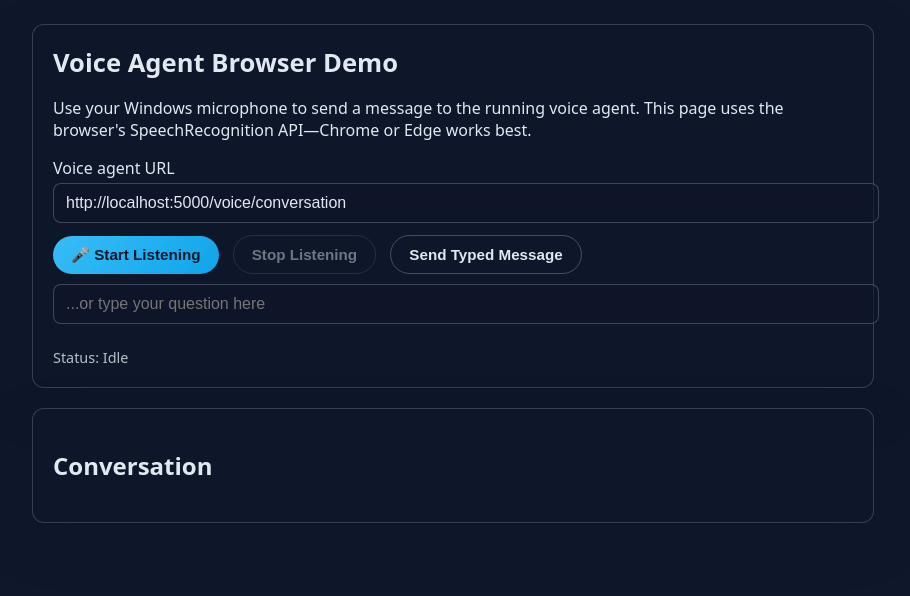
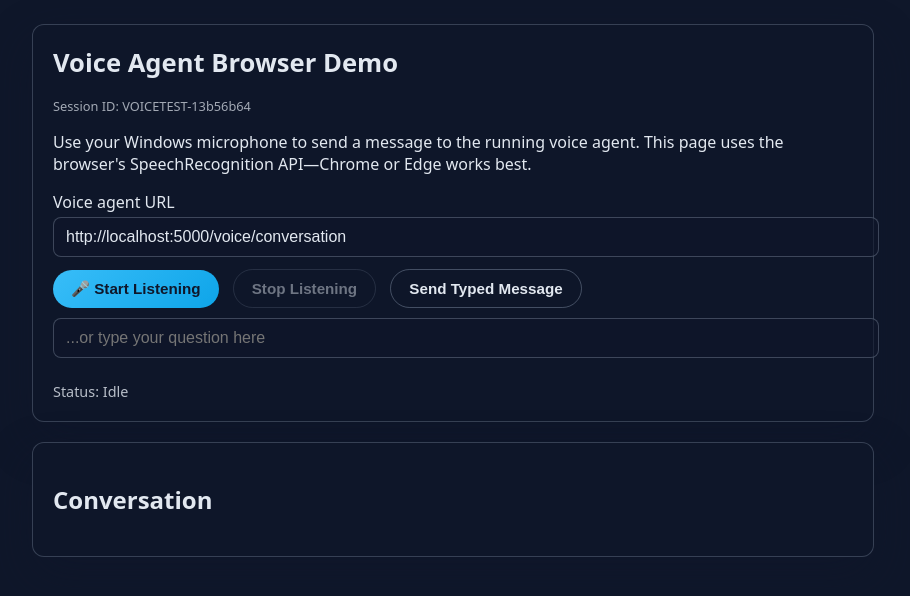
Before and after one commit to vgella/voice_demo, a plain HTML site: page index.html in a window 1280 px wide. Shown: the whole page, without its empty margins (187-1097 px from the left). Drawn offline with Linux system fonts and the light colour scheme.

Commit message:
Update index.html

```diff
--- a/index.html
+++ b/index.html
@@ -117,6 +117,7 @@
 <body>
 <div class="panel">
     <h1>Voice Agent Browser Demo</h1>
+    <div id="sessionInfo" class="small-note"></div>
     <p>
         Use your Windows microphone to send a message to the running voice agent.
         This page uses the browser's SpeechRecognition API—Chrome or Edge works best.
@@ -147,6 +148,7 @@
     const textInput = document.getElementById('textInput');
     const serverUrlInput = document.getElementById('serverUrl');
     const latencyEl = document.getElementById('latency');
+    const sessionInfoEl = document.getElementById('sessionInfo');
 
     const DEFAULT_SERVER_URL = window.VOICE_AGENT_URL
         || localStorage.getItem('voiceAgentServerUrl')
@@ -190,8 +192,21 @@
     const SILENCE_HOLD_MS = 600;
     const PLAYBACK_COOLDOWN_MS = 350;
 
-    const userId = `web-${crypto.randomUUID()}`;
+    function loadOrInitUserId() {
+        const storageKey = 'voiceAgentUserId';
+        const stored = localStorage.getItem(storageKey);
+        if (stored) {
+            return stored;
+        }
+        const token = crypto.randomUUID().split('-')[0];
+        const generated = `VOICETEST-${token}`;
+        localStorage.setItem(storageKey, generated);
+        return generated;
+    }
+
+    const userId = loadOrInitUserId();
     const threadId = crypto.randomUUID();
+    sessionInfoEl.textContent = `Session ID: ${userId}`;
     let currentTurnMetrics = {
         preambleLatency: null,
         finalLatency: null,
```
